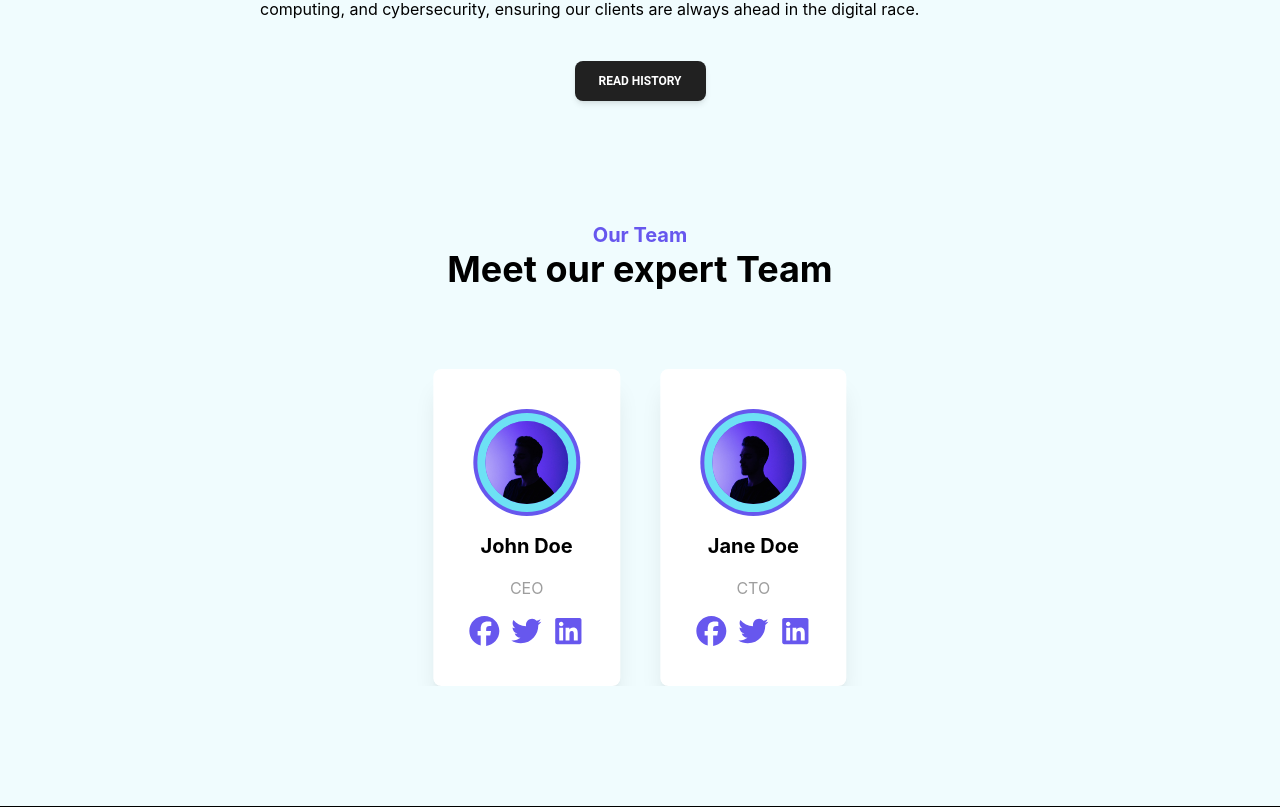
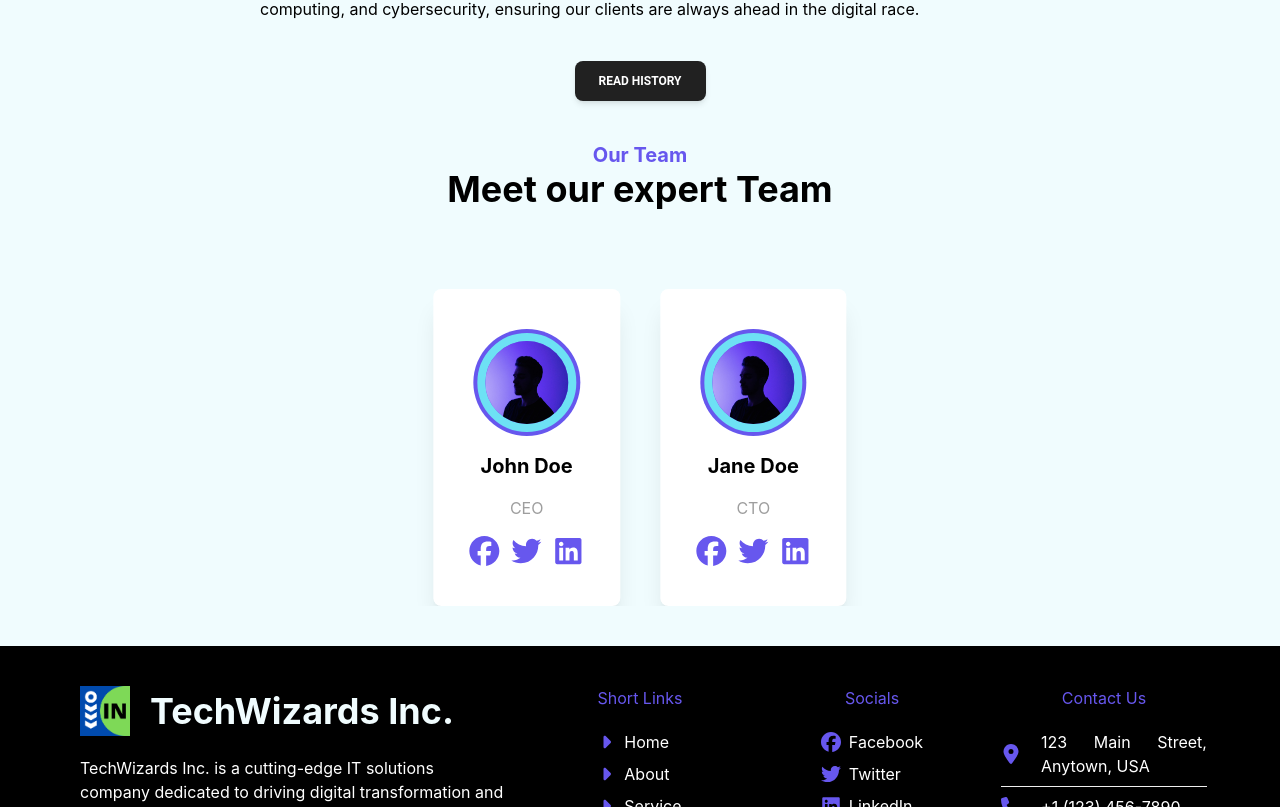
Before and after one commit to goraasep/company-profile, a Next.js app: page /about in a window 1280 px wide. Shown: the part 1033-1840 px from the top of the page. Built offline with nearby package versions, Linux system fonts and the light colour scheme; data requests are answered from the project's data file; what @designbycode/tailwindcss-text-stroke would draw is missing.

Commit message:
feat: more optimization for page about

```diff
--- a/src/app/(pages)/about/page.tsx
+++ b/src/app/(pages)/about/page.tsx
@@ -36,10 +36,20 @@ const About: FC = () => {
           <History />
         </ClientProvider>
       </div>
-      <div className="px-5 md:px-20 flex flex-col gap-10 py-20">
-        <ClientProvider>
-          <Team />
-        </ClientProvider>
+      <div className="px-5 md:px-20 flex flex-col gap-10">
+        <div className="flex flex-col items-center">
+          <div className="text-light-purple text-xl font-bold text-center">
+            Our Team
+          </div>
+          <div className=" text-4xl font-bold text-center">
+            Meet our expert Team
+          </div>
+        </div>
+        <div className="xl:mx-60 py-10">
+          <ClientProvider>
+            <Team />
+          </ClientProvider>
+        </div>
       </div>
     </div>
   );
--- a/src/app/components/Team/index.tsx
+++ b/src/app/components/Team/index.tsx
@@ -26,15 +26,6 @@ const Team: FC = () => {
   if (!team || team.length === 0) return null;
   return (
     <>
-      <div className="flex flex-col items-center">
-        <div className="text-light-purple text-xl font-bold text-center">
-          Our Team
-        </div>
-        <div className=" text-4xl font-bold text-center">
-          Meet our expert Team
-        </div>
-      </div>
-      <div className="xl:mx-60 py-10">
       <Swiper
         modules={[Navigation, Pagination, Scrollbar, A11y, Autoplay]}
         centerInsufficientSlides={true}
@@ -73,9 +64,7 @@ const Team: FC = () => {
                   className="w-auto h-auto aspect-square object-cover rounded-full border-8 border-light-blue"
                 />
               </div>
-                <div className="font-bold text-center text-xl">
-                  {member.name}
-                </div>
+              <div className="font-bold text-center text-xl">{member.name}</div>
               <div className="text-center text-gray-500">{member.role}</div>
               <div className="flex justify-between gap-3">
                 {member.socials.map((social, index) => (
@@ -95,7 +84,6 @@ const Team: FC = () => {
           </SwiperSlide>
         ))}
       </Swiper>
-      </div>
     </>
   );
 };
```
Lines whose indentation alone changed are shown as unchanged.
